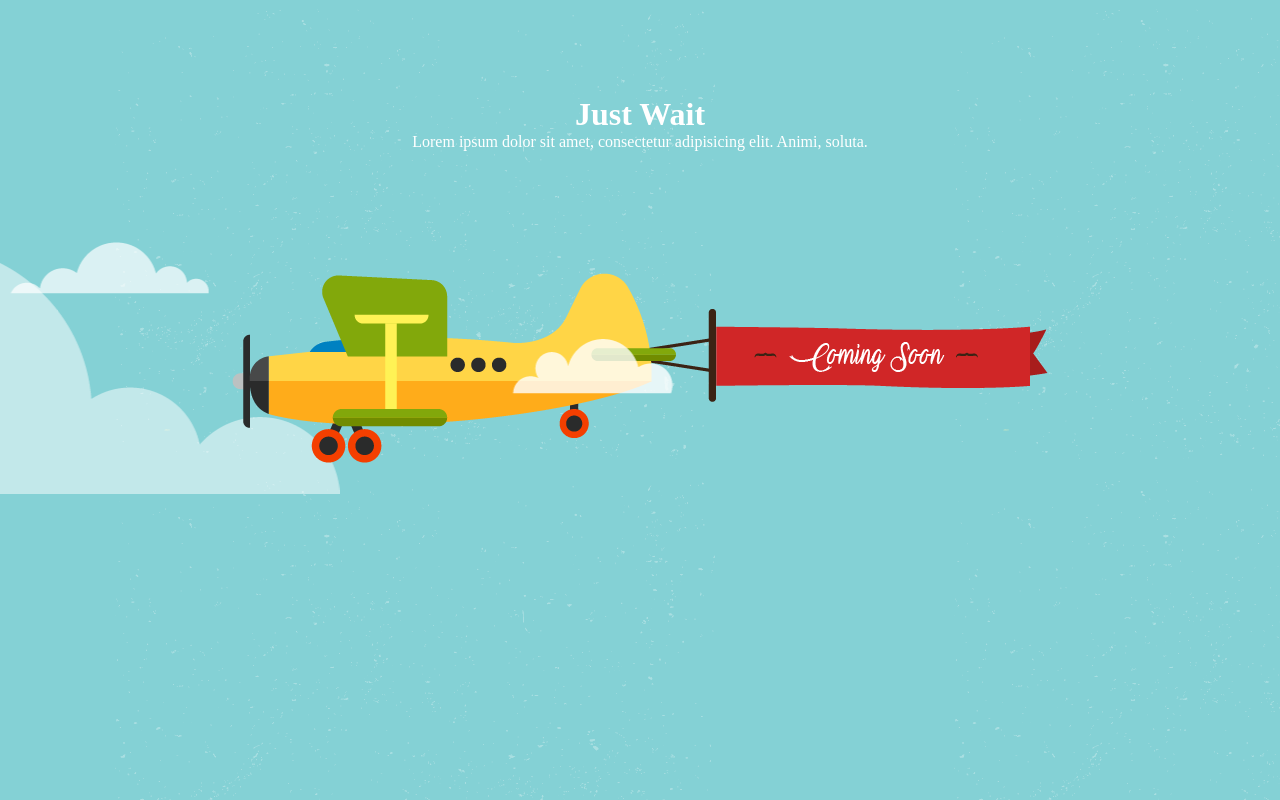
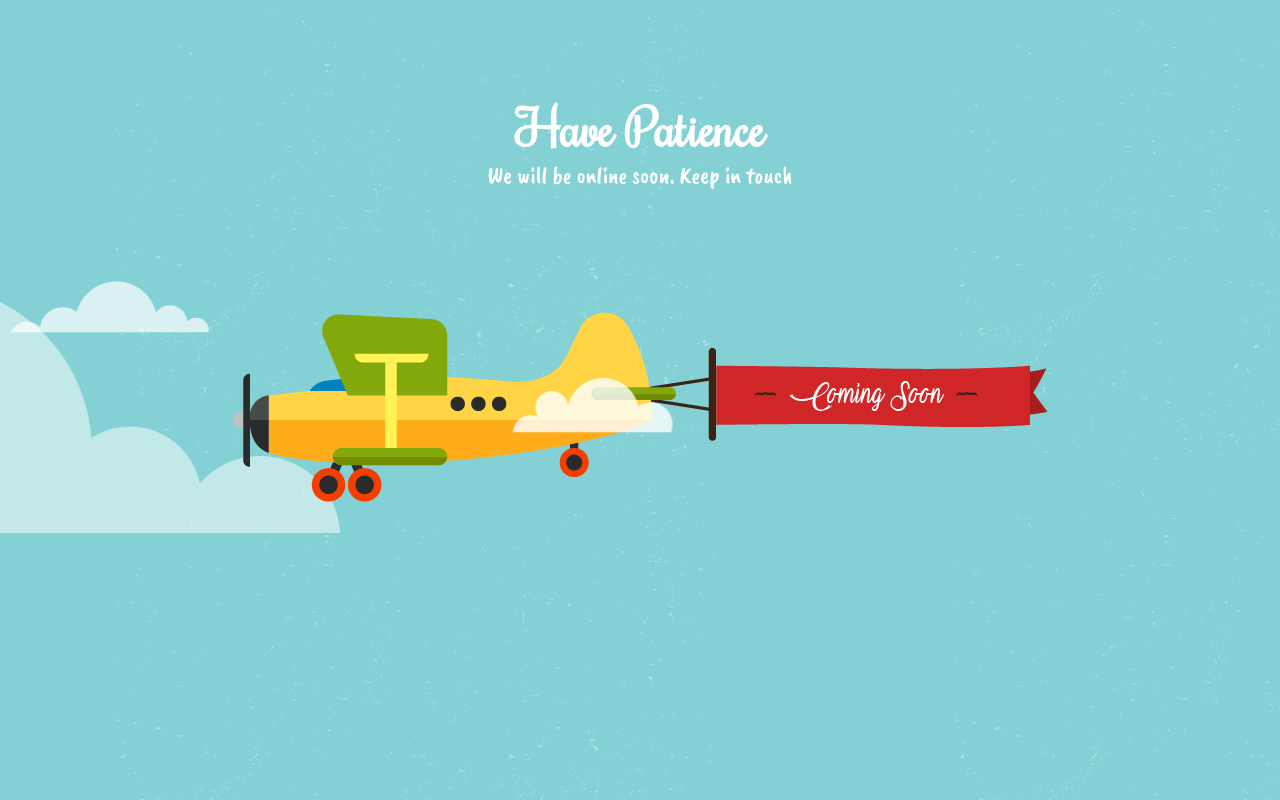
Before and after one commit to CharukaHS/comingsoon, a plain HTML site: page index.html in a window 1280 px wide. Drawn offline with nearby package versions, Linux system fonts and the light colour scheme.

Commit message:
Finished Desktop version

```diff
--- a/index.html
+++ b/index.html
@@ -10,8 +10,8 @@
 <body style="background-color:black;">
   <div class="container">
     <div class="header">
-      <h1>Just Wait</h1>
-      <p>Lorem ipsum dolor sit amet, consectetur adipisicing elit. Animi, soluta.</p>
+      <h1>Have Patience</h1>
+      <p>We will be online soon. Keep in touch</p>
     </div>
     <div class="image">
       <img src="img/comingsoon_plane.png" alt="" class="biplane">
--- a/scss/style.scss
+++ b/scss/style.scss
@@ -19,6 +19,14 @@
   h1, p{
     color: white;
     text-align: center;
+  }
+  h1 {
+    font-family: $topText;
+    font-size: 50px;
+  }
+  p {
+    font-family: $pFont;
+    font-size: 24px;
   }
 }
 
--- a/scss/variable.scss
+++ b/scss/variable.scss
@@ -1 +1,5 @@
+@import url('https://fonts.googleapis.com/css?family=Caveat+Brush|Rochester');
+
 $skyblue : #84D1D5;
+$topText: 'Rochester', cursive;
+$pFont: 'Caveat Brush', cursive;
```
Also changed, not shown: css/style.css.
